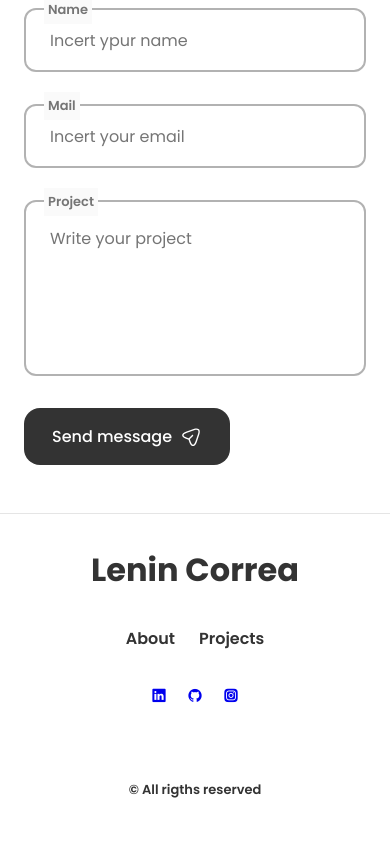
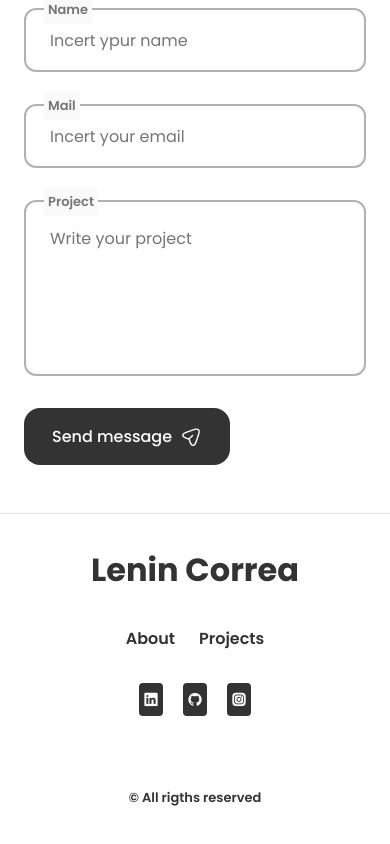
Before and after one commit to x-jirox/mi-portafolio2.0, a React (Create React App) app: page / in a window 390 px wide. Shown: the part 4184-5028 px from the top of the page. Built offline with nearby package versions, Linux system fonts and the light colour scheme; some icons are missing.

Commit message:
component scroll

```diff
--- a/src/App.js
+++ b/src/App.js
@@ -7,20 +7,22 @@ import Services from './components/services/services';
 import Qualification from './components/qualification/qualification';
 import Contact from './components/contact/contact';
 import Footer from './components/footer/footer';
+import Scrollup from './components/scrollup/scrollup';
 
 function App() {
   return (
     <>
       <Header />
       <main className='main'>
-              <Home/>
-              <About/>
-              <Skills/>
-              <Services/>
-              <Qualification/>
-              <Contact/>
-              <Footer/>
+        <Home />
+        <About />
+        <Skills />
+        <Services />
+        <Qualification />
+        <Contact />
       </main>
+      <Footer />
+      <Scrollup />
     </>
   );
 }
--- a/src/components/footer/footer.css
+++ b/src/components/footer/footer.css
@@ -37,7 +37,7 @@
 .footer__social-link{
     background-color: var(--title-color);
     color: var(--container-color);
-    font-size: 1.25rem;
+    font-size: 1.125rem;
     padding: 0.4rem;
     border-radius: 0.5rem;
     display: inline-flex;
@@ -54,3 +54,14 @@
     text-align: center;
     font-size: var(--smaller-font-size);
 }
+
+
+/*BREAKPOINTS*/
+/*for large devices*/
+@media screen and (max-width: 992px) {
+    .footer__social-link{
+        padding: 0.25rem;
+        border-radius: 0.25rem;
+        font-size: 1rem;
+    }
+}
--- a/src/components/footer/footer.jsx
+++ b/src/components/footer/footer.jsx
@@ -1,5 +1,5 @@
 import React from "react";
-import "./footer.css"
+import "./footer.css";
 
 const Footer = () => {
   return (
@@ -9,40 +9,41 @@ const Footer = () => {
 
         <ul className="footer__list">
           <li>
-            <a href="#about" className="footer__link">About</a>
+            <a href="#about" className="footer__link">
+              About
+            </a>
           </li>
           <li>
-            <a href="#portfolio" className="footer__link">Projects</a>
+            <a href="#portfolio" className="footer__link">
+              Projects
+            </a>
           </li>
-
         </ul>
 
         <div className="footer__social">
           <a
             href="www.linkedin.com/in/lenin-correa-b496b5272"
-        className="footer__social-icon"
+            className="footer__social-link"
             target="_blank"
           >
             <i class="uil uil-linkedin"></i>
           </a>
           <a
             href="https://github.com/x-jirox"
-        className="footer__social-icon"
+            className="footer__social-link"
             target="_blank"
           >
             <i class="uil uil-github"></i>
           </a>
           <a
             href="https://www.instagram.com/ss.jiro/"
-        className="footer__social-icon"
+            className="footer__social-link"
             target="_blank"
           >
             <i class="uil uil-instagram-alt"></i>
           </a>
         </div>
-        <span className="footer__copy">
-            &#169; All rigths reserved
-        </span>
+        <span className="footer__copy">&#169; All rigths reserved</span>
       </div>
     </footer>
   );
--- /dev/null
+++ b/src/components/scrollup/scrollup.jsx
@@ -0,0 +1,11 @@
+import React from 'react'
+
+const Scrollup = () => {
+  return (
+    <div>
+
+    </div>
+  )
+}
+
+export default Scrollup
```
Also changed, not shown: src/components/scrollup/scrollup.css (added). Lines whose indentation alone changed are shown as unchanged.
